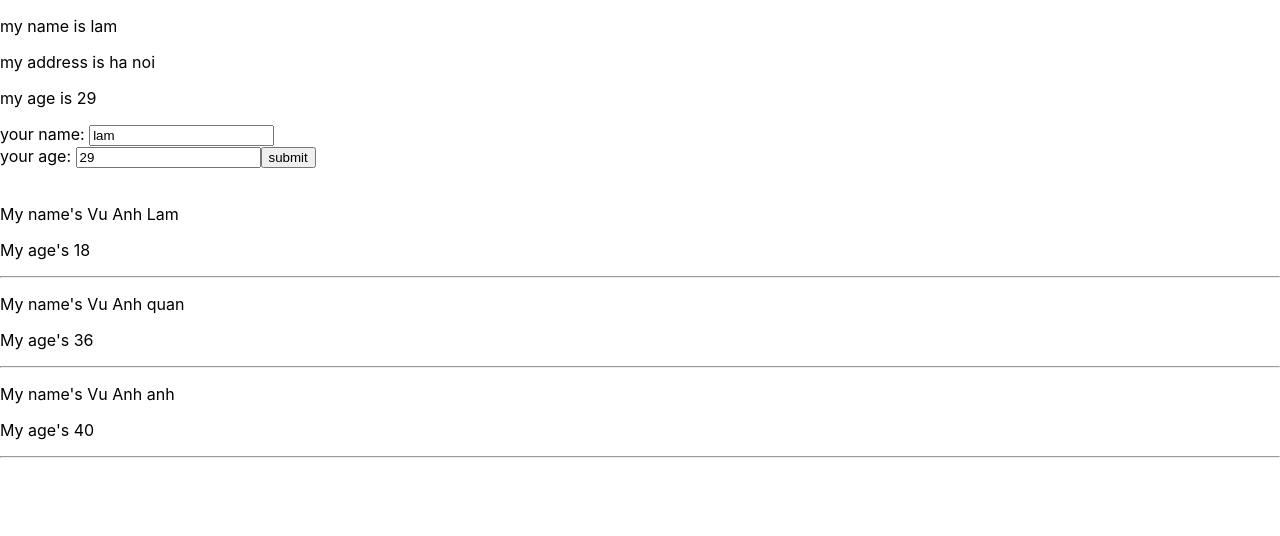
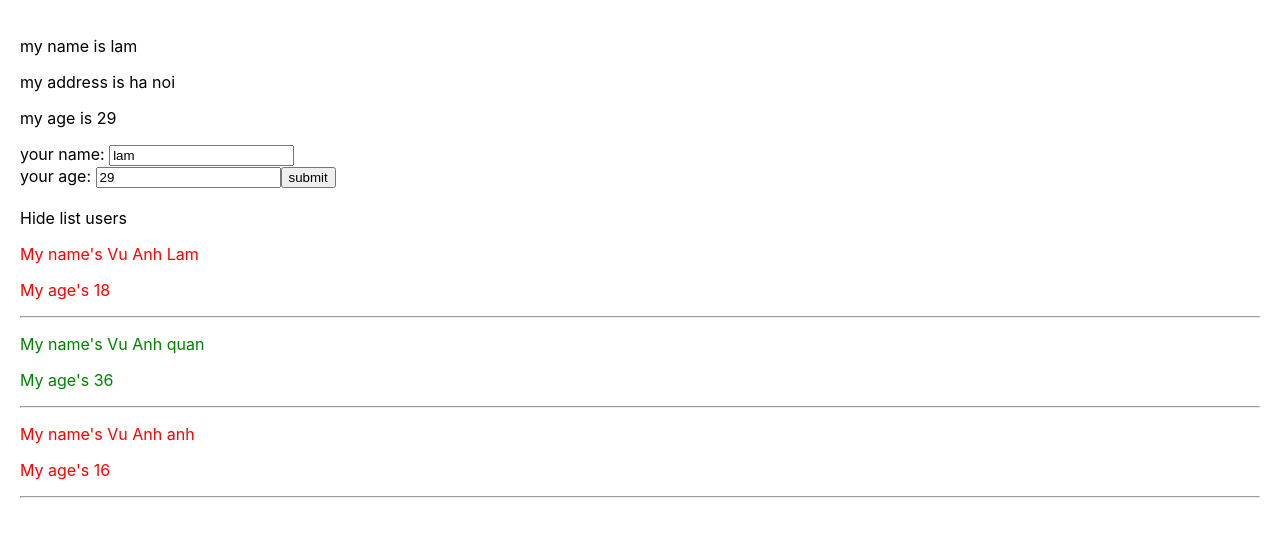
Before and after one commit to jvlam/First-React-App, a React (Create React App) app: page / in a window 1280 px wide. Shown: the top 536 px of the page. Built offline with nearby package versions, Linux system fonts and the light colour scheme.

Commit message:
conditional output

```diff
--- a/src/App.css
+++ b/src/App.css
@@ -1,4 +1,15 @@
+.red {
+  color: red;
+}
+
+.green  {
+  color: green;
+}
+
+
+
 body {
+  padding: 20px;
   margin: 0;
   font-family: -apple-system, BlinkMacSystemFont, 'Segoe UI', 'Roboto', 'Oxygen',
     'Ubuntu', 'Cantarell', 'Fira Sans', 'Droid Sans', 'Helvetica Neue',
--- a/src/components/DisplayInfo.js
+++ b/src/components/DisplayInfo.js
@@ -2,35 +2,49 @@ import React from "react";
 
 
 class DisplayInfo extends React.Component {
+
+    state = {
+        isShowListUsers: true
+    }
+
+    handleShowHide = () => {
+        this.setState({
+            isShowListUsers: !this.state.isShowListUsers
+        })
+    }
+
     render() {
         console.log(this.props);
 
         //destructuring
-        const {name, age} = this.props;
+        const { name, age } = this.props;
 
         //listUsers
-        const {listUsers} = this.props;
+        const { listUsers } = this.props;
 
         return (
             <div>
+
+                <div>
+                    <span onClick={() => { this.handleShowHide() }}>
+                      {this.state.isShowListUsers ? 'Hide list users' : 'Show list users'}
+                    </span>
+                </div>
+
+                {
+                    this.state.isShowListUsers &&
+                    <div>
                         {listUsers.map((user, index) => {
                             return (
-                        <div key={user.id}>
+                                <div key={user.id} className={+user.age > 18 ? 'green' : 'red'}>
                                     <p>My name's {user.name}</p>
                                     <p>My age's {user.age}</p>
-                            <hr/>
+                                    <hr />
                                 </div>
                             )
                         })}
-                {/* <p>My name is {this.props.name}</p>
-                <p>My age is {this.props.age}</p>
-                <p>Using props {name}</p>
-                <hr/>
-                <p>My name is {this.props.name}</p>
-                <p>My age is {this.props.age}</p>
-                <hr/>
-                <p>My name is {this.props.name}</p>
-                <p>My age is {this.props.age}</p>  */}
+                    </div>
+                }
             </div>
 
         )
--- a/src/components/Mycomponent.js
+++ b/src/components/Mycomponent.js
@@ -10,7 +10,7 @@ class Mycomponent extends React.Component {
         listUsers: [
             {id: 1, name: 'Vu Anh Lam', age: "18"},
             {id: 2, name: 'Vu Anh quan', age: "36"},
-            {id: 3, name: 'Vu Anh anh', age: "40"},
+            {id: 3, name: 'Vu Anh anh', age: "16"},
         ]
     }
 
--- a/src/index.js
+++ b/src/index.js
@@ -8,9 +8,9 @@ import store from './redux/store';
 const root = ReactDOM.createRoot(document.getElementById('root'));
 root.render(
   <Provider store={store}>
-    <React.StrictMode>
+    {/* <React.StrictMode> */}
       <App />
-    </React.StrictMode>
+    {/* </React.StrictMode> */}
   </Provider>
 );
 
```
Lines whose indentation alone changed are shown as unchanged.
